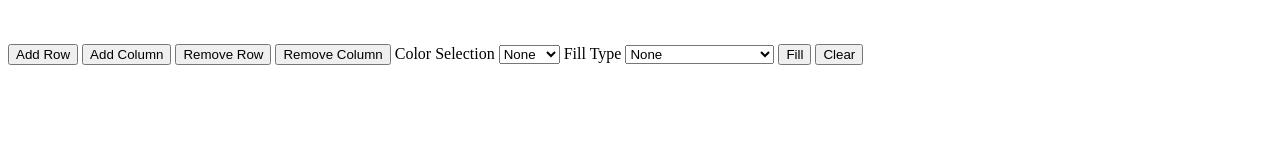
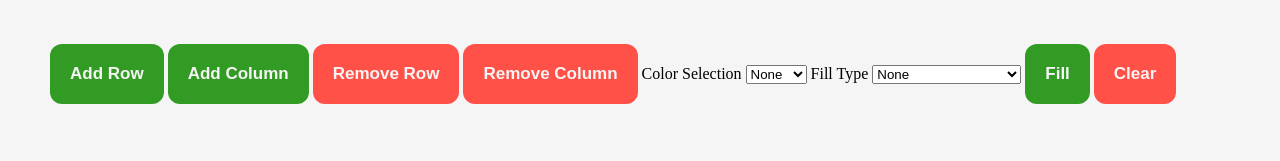
Before and after one commit to AdaMaldonado/Assignment5_TTP, a plain HTML site: page index.html in a window 1280 px wide. Drawn offline with Linux system fonts and the light colour scheme.

Commit message:
a bit of styling to the buttons and background

```diff
--- a/style.css
+++ b/style.css
@@ -4,7 +4,7 @@ table {
 
 td {
     border: 1px solid black;
-    padding: 20px;
+    padding: 25px;
 }
 
 #ttbody{
@@ -14,3 +14,41 @@ td {
 tr{
     background-color: transparent;
 }
+
+body {
+    margin-left: 50px;
+    background-color: whitesmoke;
+}
+
+button {
+    border: none;
+    border-radius: 12px;
+    color: whitesmoke;
+    font-size: 17px;
+    font-weight: bold;
+    padding: 20px;
+}
+
+#addRows {
+    background-color: #329B24;
+}
+
+#addColumns {
+    background-color: #329B24;
+}
+
+#removeRow {
+    background-color: #FF5147;
+}
+
+#removeColumn {
+    background-color: #FF5147;
+}
+
+#fillChange {
+    background-color: #329B24;
+}
+
+#clear {
+    background-color: #FF5147;
+}
```
